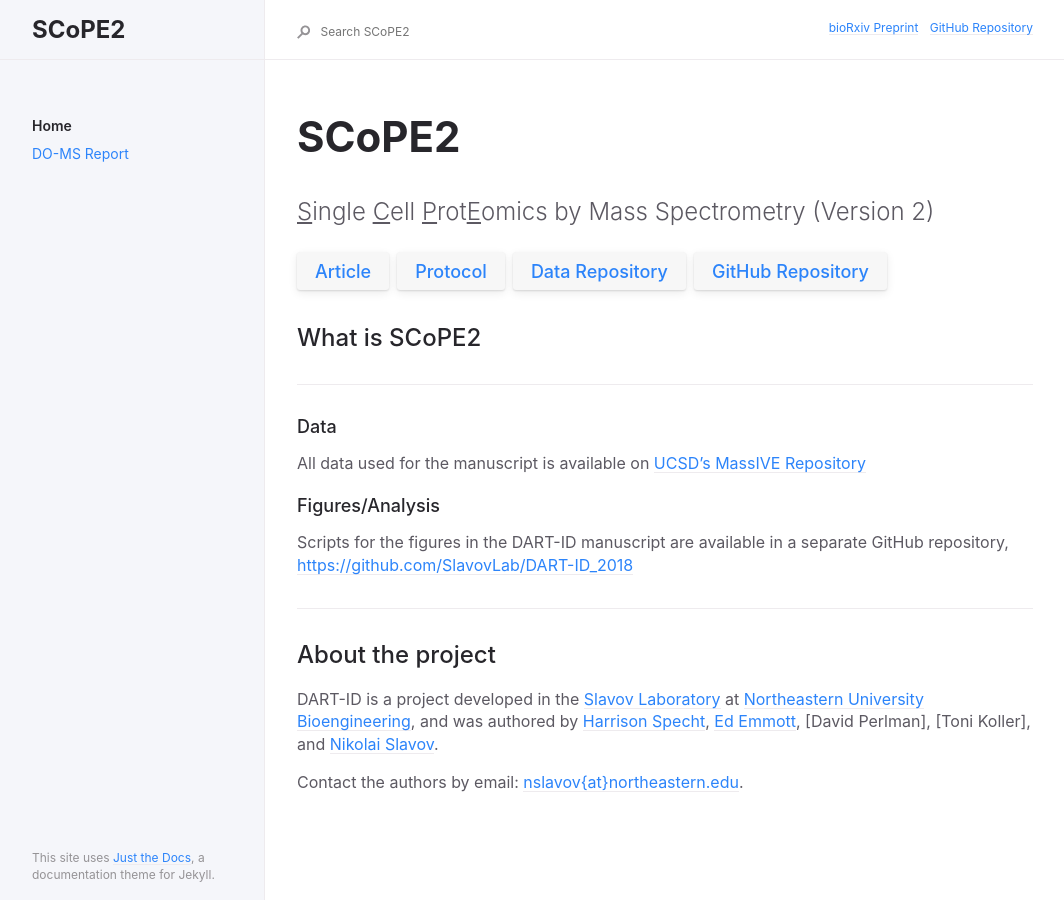
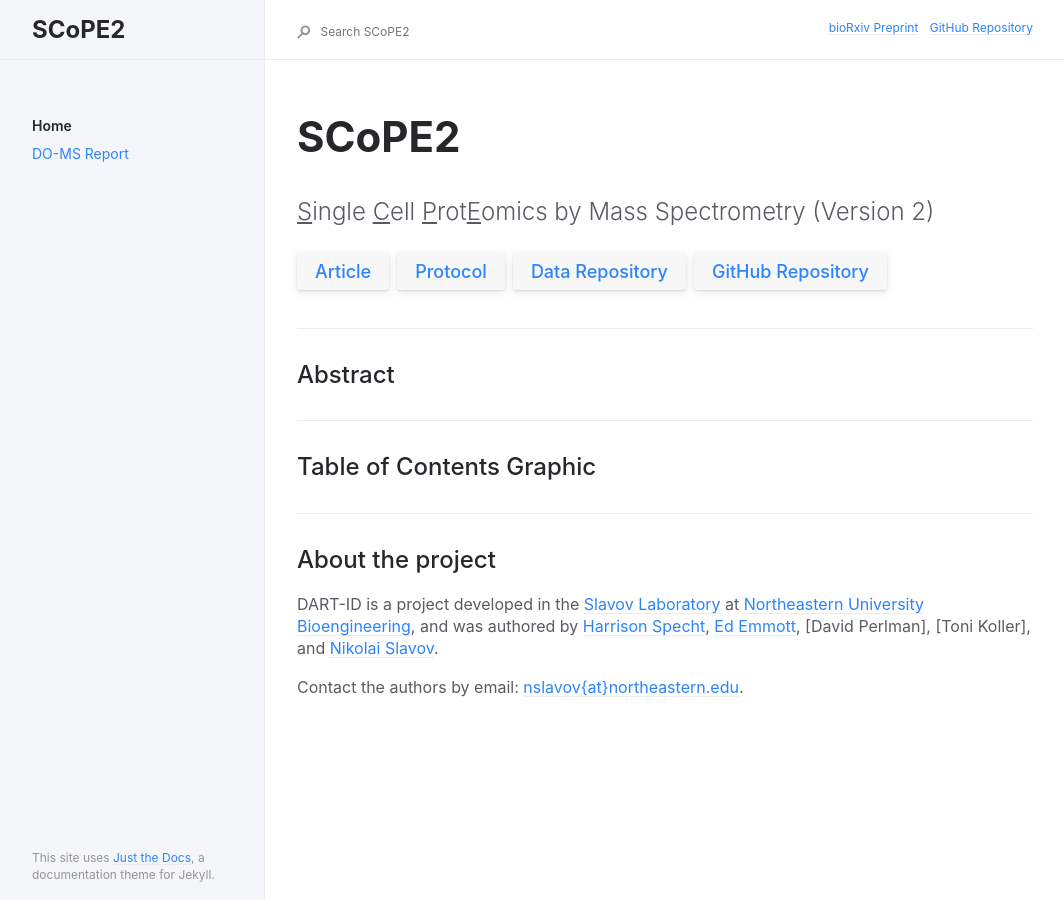
Before and after one commit to hspekt/test, a Jekyll site: the page built from docs/index.md, in a window 1280 px wide. Shown: the whole page, without its empty margins (91-1155 px from the left). Built offline with Jekyll 4.4.1, drawn with Linux system fonts in a browser that asks for light colours.

Commit message:
Update index.md

```diff
--- a/docs/index.md
+++ b/docs/index.md
@@ -14,17 +14,13 @@ permalink: /
 
 [Article](https://pubs.acs.org/doi/10.1021/acs.jproteome.9b00039){: .btn .fs-5 .mb-4 .mb-md-0 .mr-2 }[Protocol](https://github.com/SlavovLab/DO-MS/releases/latest){: .btn .fs-5 .mb-4 .mb-md-0 .mr-2 }[Data Repository](https://github.com/SlavovLab/DO-MS/releases/latest){: .btn .fs-5 .mb-4 .mb-md-0 .mr-2 }[GitHub Repository](https://github.com/SlavovLab/SCoPE2){: .btn .fs-5 .mb-4 .mb-md-0 }
 
-## What is SCoPE2
+------------
+
+## Abstract
 
 ------------
 
-### Data
-
-All data used for the manuscript is available on [UCSD's MassIVE Repository](https://massive.ucsd.edu/ProteoSAFe/dataset.jsp?task=ed5a1ab37dc34985bbedbf3d9a945535)
-
-### Figures/Analysis
-
-Scripts for the figures in the DART-ID manuscript are available in a separate GitHub repository, [https://github.com/SlavovLab/DART-ID_2018](https://github.com/SlavovLab/DART-ID_2018)
+## Table of Contents Graphic
 
 ------------
 
```
